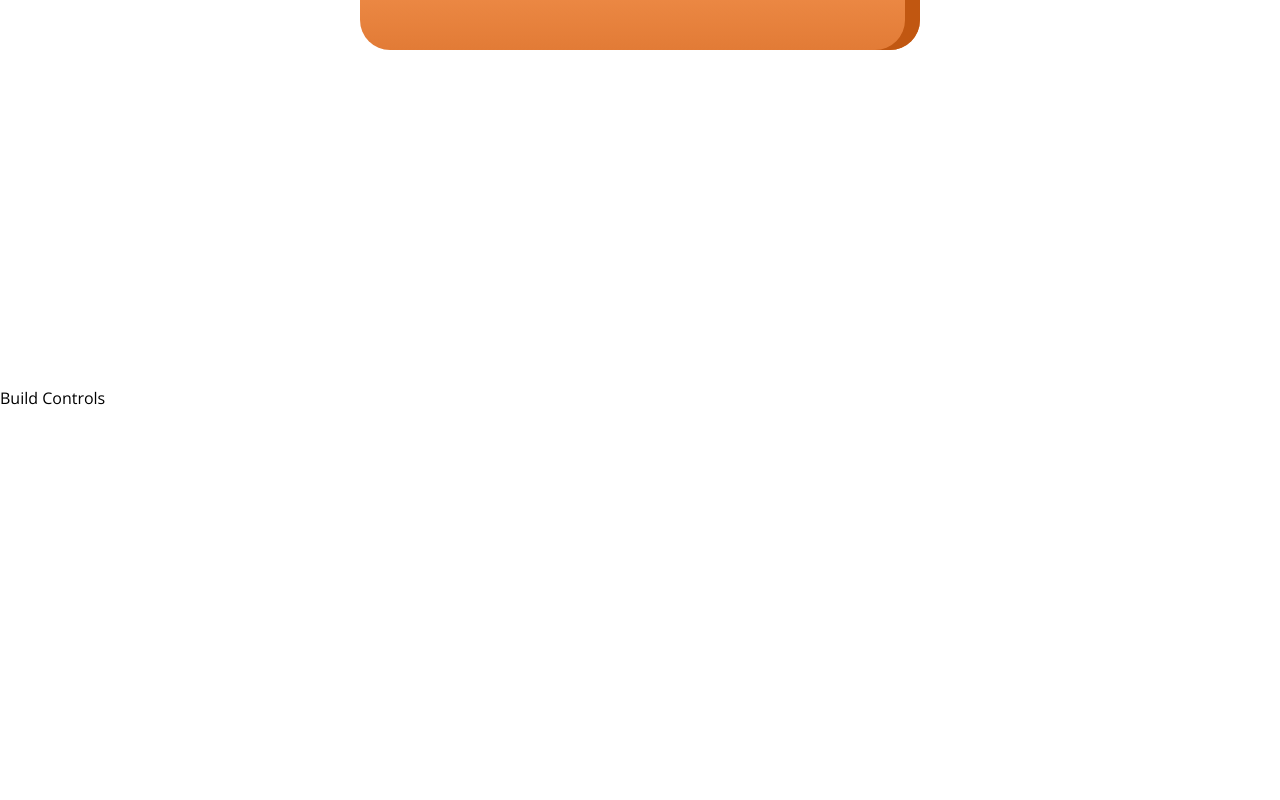
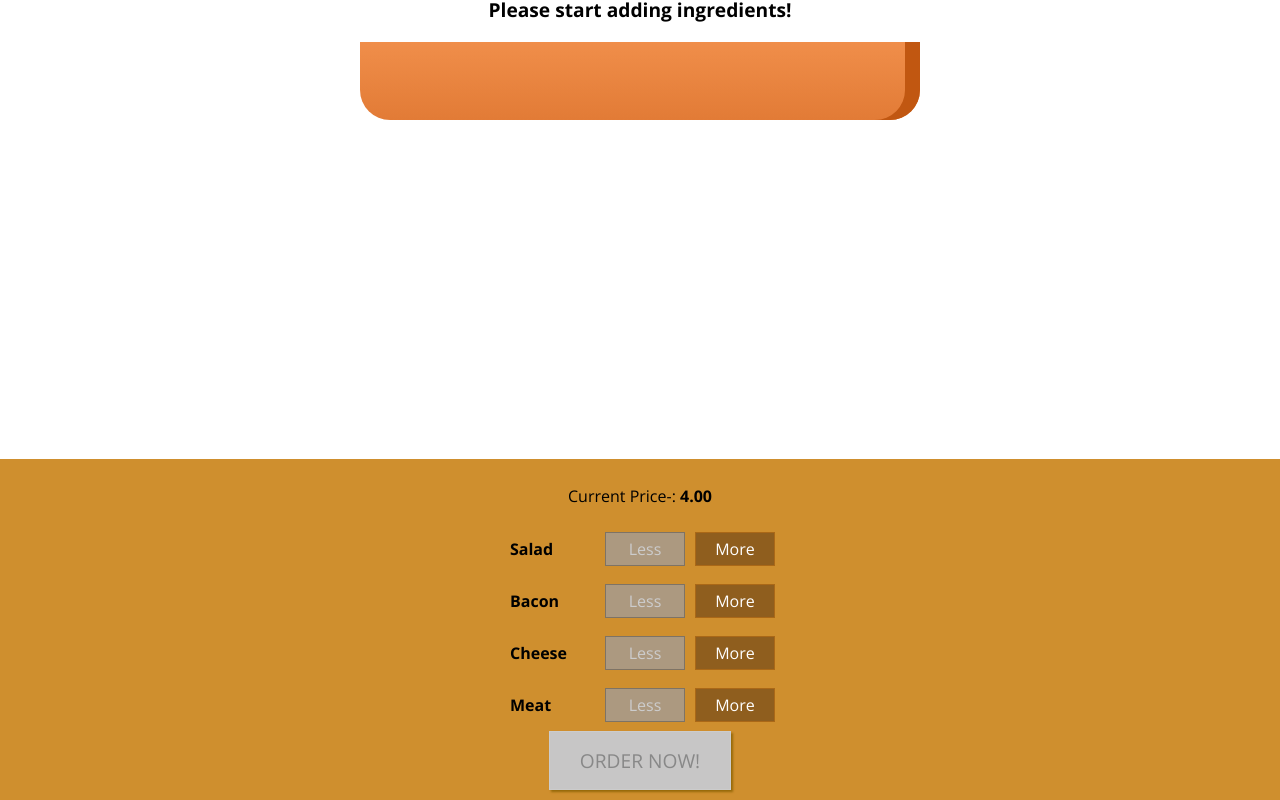
Before and after one commit to pj28105/Burger-Builder, a React (Create React App) app: page / in a window 1280 px wide. Shown: the part 251-1051 px from the top of the page. Before the commit the page ends 800 px from the top, so only its background shows below. Built offline with nearby package versions, Linux system fonts and the light colour scheme.

Commit message:
Added BuildContorls

```diff
--- /dev/null
+++ b/src/components/Burger/BuildContols/BuildControl/BuildControl.js
@@ -0,0 +1,23 @@
+import React from "react";
+
+import styles from "./BuildControl.module.css";
+
+const buildControl = props => {
+  return (
+    <div className={styles.BuildControl}>
+      <div className={styles.Label}>{props.label}</div>
+      <button
+        className={styles.Less}
+        onClick={props.less}
+        disabled={props.isDisable}
+      >
+        Less
+      </button>
+      <button className={styles.More} onClick={props.more}>
+        More
+      </button>
+    </div>
+  );
+};
+
+export default buildControl;
--- /dev/null
+++ b/src/components/Burger/BuildContols/BuildControl/BuildControl.module.css
@@ -0,0 +1,56 @@
+.BuildControl {
+    display: flex;
+    justify-content: space-between;
+    align-items: center;
+    margin: 5px 0;
+}
+
+.BuildControl button {
+    display: block;
+    font: inherit;
+    padding: 5px;
+    margin: 0 5px;
+    width: 80px;
+    border: 1px solid #AA6817;
+    cursor: pointer;
+    outline: none;
+}
+
+.BuildControl button:disabled {
+    background-color: #AC9980;
+    border: 1px solid #7E7365;
+    color: #ccc;
+    cursor: default;
+}
+
+.BuildControl button:hover:disabled {
+    background-color: #AC9980;
+    color: #ccc;
+    cursor: not-allowed;
+}
+
+.Label {
+    padding: 10px;
+    font-weight: bold;
+    width: 80px;
+}
+
+.BuildControl .Less {
+    background-color: #D39952;
+    color: white;
+}
+
+.BuildControl .More {
+    background-color: #8F5E1E;
+    color: white;
+}
+
+.BuildControl .Less:hover, .BuildControl .Less:active {
+    background-color: #DAA972;
+    color: white;
+}
+
+.BuildControl .More:hover,.BuildControl .More:active {
+    background-color: #99703F;
+    color: white;
+}
--- /dev/null
+++ b/src/components/Burger/BuildContols/BuildControls.js
@@ -0,0 +1,34 @@
+import React from "react";
+
+import BuildControl from "./BuildControl/BuildControl";
+import styles from "./BuildControls.module.css";
+
+const buildControls = props => {
+  const controls = [
+    { label: "Salad", type: "salad" },
+    { label: "Bacon", type: "bacon" },
+    { label: "Cheese", type: "cheese" },
+    { label: "Meat", type: "meat" }
+  ];
+  return (
+    <div className={styles.BuildControls}>
+      <p>
+        Current Price-: <strong>{props.price.toFixed(2)}</strong>
+      </p>
+      {controls.map(control => {
+        return (
+          <BuildControl
+            key={control.label}
+            label={control.label}
+            more={() => props.more(control.type)}
+            less={() => props.less(control.type)}
+            isDisable={props.isDisable[control.type]}
+          />
+        );
+      })}
+      <button className={styles.OrderButton} disabled={!props.isPurchasable}>ORDER NOW!</button>
+    </div>
+  );
+};
+
+export default buildControls;
--- /dev/null
+++ b/src/components/Burger/BuildContols/BuildControls.module.css
@@ -0,0 +1,52 @@
+.BuildControls {
+    width: 100%;
+    background-color: #CF8F2E;
+    display: flex;
+    flex-flow: column;
+    align-items: center;
+    box-shadow: 0 2px 1px #ccc;
+    margin: auto;
+    margin-top: 16px;
+    padding: 10px 0;
+}
+
+.OrderButton {
+    background-color: #DAD735;
+    outline: none;
+    cursor: pointer;
+    border: 1px solid #966909;
+    color: #966909;
+    font-family: inherit;
+    font-size: 1.2em;
+    padding: 15px 30px;
+    box-shadow: 2px 2px 2px #966909;
+}
+
+.OrderButton:hover, .OrderButton:active {
+    background-color: #A0DB41;
+    border: 1px solid #966909;
+    color: #966909;
+}
+
+.OrderButton:disabled {
+    background-color: #C7C6C6;
+    cursor: not-allowed;
+    border: 1px solid #ccc;
+    color: #888888;
+}
+
+.OrderButton:not(:disabled) {
+    animation: enable 0.3s linear;
+}
+
+@keyframes enable {
+    0% {
+        transform: scale(1);
+    }
+    60% {
+        transform: scale(1.1);
+    }
+    100% {
+        transform: scale(1);
+    }
+}
--- a/src/components/Burger/Burger.js
+++ b/src/components/Burger/Burger.js
@@ -17,7 +17,7 @@ const burger = props => {
           );
         });
     })
-    .reduce((accum, curr) => accum.concat(curr));
+    .flat(1);
     if(transformIngredients.length === 0){
         transformIngredients = <p>Please start adding ingredients!</p>
     }
--- a/src/components/Burger/Burger.module.css
+++ b/src/components/Burger/Burger.module.css
@@ -1,8 +1,8 @@
 .Burger {
     width: 100%;
     margin: auto;
-    /* height: 250px;
-    overflow: scroll; */
+    height: 250px;
+    overflow: scroll;
     text-align: center;
     font-weight: bold;
     font-size: 1.2rem;
--- a/src/components/Layout/Layout.module.css
+++ b/src/components/Layout/Layout.module.css
@@ -1,3 +1,3 @@
 .Content {
-  margin-top: 16px;
+  margin-top: 72px;
 }
--- a/src/containers/BurgerBuilder/BurgerBuilder.js
+++ b/src/containers/BurgerBuilder/BurgerBuilder.js
@@ -1,6 +1,14 @@
 import React, { Component } from "react";
 
 import Burger from "../../components/Burger/Burger";
+import BuildContols from "../../components/Burger/BuildContols/BuildControls";
+
+const INGREDIENTS_PRICE = {
+  salad: 0.5,
+  cheese: 0.4,
+  bacon: 0.7,
+  meat: 1.3
+};
 
 class BurgerBuilder extends Component {
   constructor(props) {
@@ -10,16 +18,56 @@ class BurgerBuilder extends Component {
         salad: 0,
         bacon: 0,
         cheese: 0,
-        meat: 0,
-      }
+        meat: 0
+      },
+      price: 4.0
     };
   }
 
+  addIngredientHandler = type => {
+    const prevState = {
+      ...this.state
+    };
+    prevState.ingredients[type] = prevState.ingredients[type] + 1;
+    prevState.price = prevState.price + INGREDIENTS_PRICE[type];
+    this.setState({
+      ingredients: prevState.ingredients,
+      price: prevState.price
+    });
+  };
+
+  removeIngredientHandler = type => {
+    const prevState = {
+      ...this.state
+    };
+    if (prevState.ingredients[type] === 0) {
+      return;
+    }
+    prevState.ingredients[type] = prevState.ingredients[type] - 1;
+    prevState.price = prevState.price - INGREDIENTS_PRICE[type];
+    this.setState({
+      ingredients: prevState.ingredients,
+      price: prevState.price
+    });
+  };
+
   render() {
+    const isDisable = { ...this.state.ingredients };
+    let isPurchasable = false;
+    for (let key in isDisable) {
+      isDisable[key] = this.state.ingredients[key] === 0;
+      if (!isDisable[key]) isPurchasable = true;
+    }
     return (
       <>
-        <Burger ingredients={this.state.ingredients}/>
-        <div>Build Controls</div>
+        <Burger ingredients={this.state.ingredients} />
+        <BuildContols
+          more={this.addIngredientHandler}
+          less={this.removeIngredientHandler}
+          isDisable={isDisable}
+          price={this.state.price}
+          isPurchasable={isPurchasable}
+        />
       </>
     );
   }
```
Also changed, not shown: src/components/Burger/OrderSummary/OrderSummary.js (added, +11 -0 lines), src/components/UI/Modal/Modal.js (added, +9 -0 lines), src/components/UI/Modal/Modal.module.css (added, +20 -0 lines).
